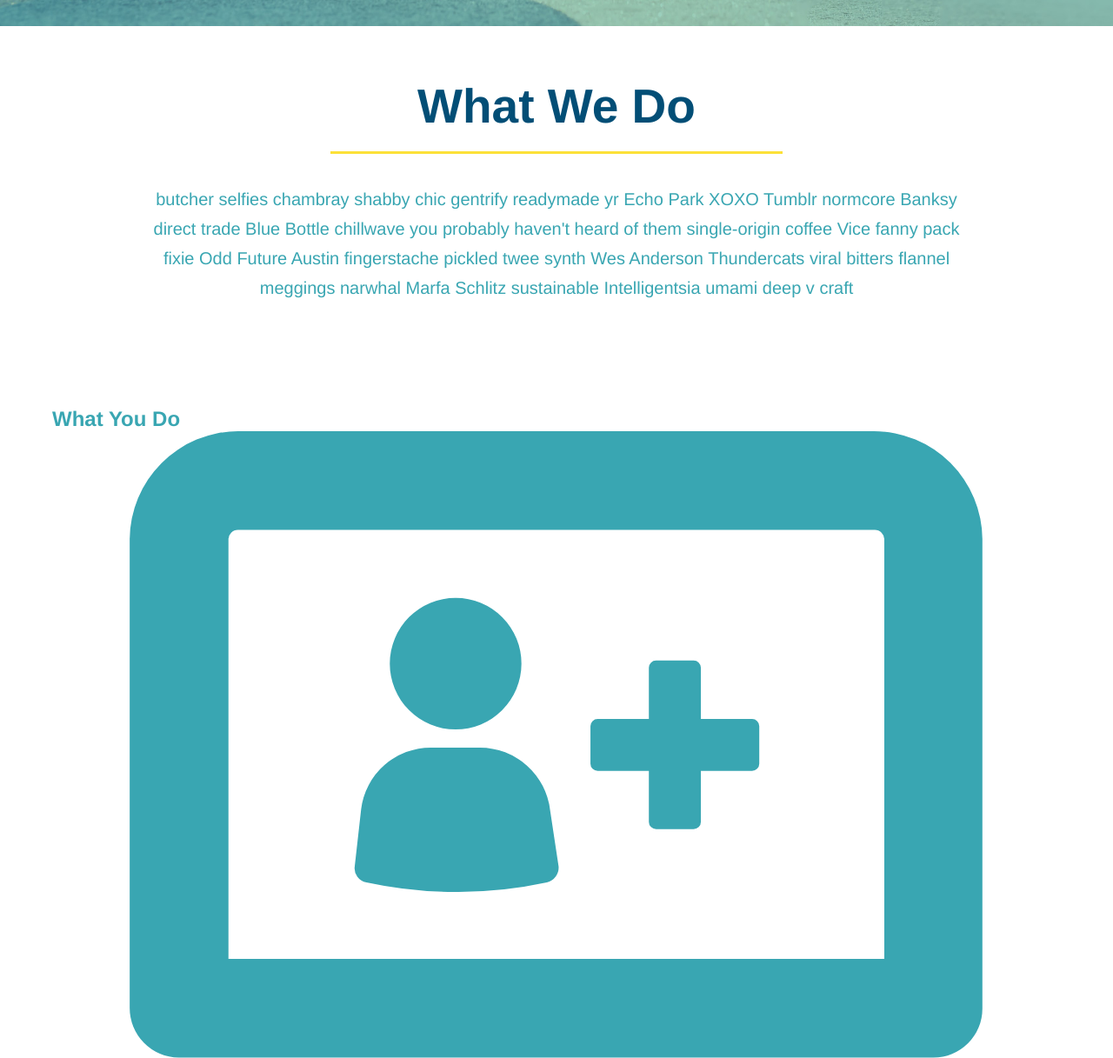
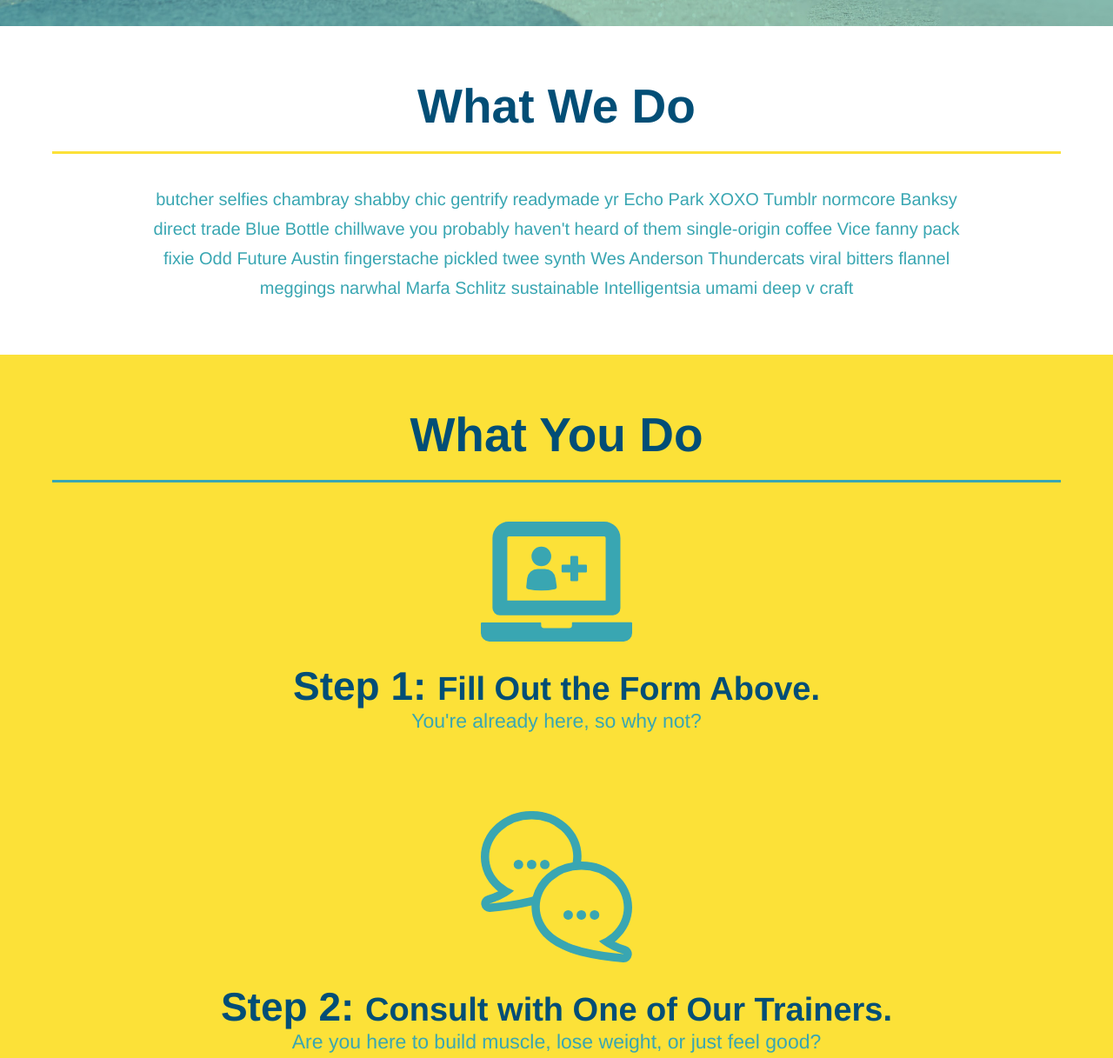
Before and after one commit to DerpVoltz/run-buddy, a plain HTML site: page index.html in a window 1280 px wide. Shown: the part 652-1869 px from the top of the page at 87% size. Drawn offline with Linux system fonts and the light colour scheme.

Commit message:
style what you do section

```diff
--- a/assets/css/style.css
+++ b/assets/css/style.css
@@ -127,16 +127,6 @@ section {
     text-align: center;
 }
 
-.intro h2 {
-    font-size: 55px;
-    color: #024e76;
-    margin-bottom: 35px;
-    padding: 0 100px 20px 100px;
-    border-bottom: 3px solid;
-    border-color: #fce138;
-    display: inline-block;
-}
-
 .intro p {
     line-height: 1.7;
     color: #39a6b2;
@@ -144,3 +134,48 @@ section {
     font-size: 20px;
     margin: 0 auto;
 }
+
+.steps {
+    text-align: center;
+    background: #fce138;
+}
+
+.steps div {
+    margin-bottom: 80px;
+}
+
+.steps img {
+    width: 15%;
+    margin: 10px 0;
+}
+
+.steps h3 {
+    color: #024e76;
+    font-size: 46px;
+    margin-top: 10px;
+}
+.steps p {
+    color: #39a6b2;
+    font-size: 23px;
+}
+
+.steps span {
+    font-size: 38px;
+}
+
+.section-title {
+    font-size: 55px;
+    color: #024e76;
+    margin-bottom: 35px;
+    padding: 0 100px 20px 100px;
+    border-bottom: 3px solid;
+    border-color: #39a6b2;
+}
+
+.primary-border {
+    border-color: #fce138;
+}
+
+.secondary-border {
+    border-color: #39a6b2;
+}
--- a/index.html
+++ b/index.html
@@ -69,37 +69,37 @@
 
         <!-- "what we do" section -->
         <section id="what-we-do" class="intro">
-            <h2>What We Do</h2>
+            <h2 class="section-title primary-border">What We Do</h2>
             <p>
                 butcher selfies chambray shabby chic gentrify readymade yr Echo Park XOXO Tumblr normcore Banksy direct trade Blue Bottle chillwave you probably haven't heard of them single-origin coffee Vice fanny pack fixie Odd Future Austin fingerstache pickled twee synth Wes Anderson Thundercats viral bitters flannel meggings narwhal Marfa Schlitz sustainable Intelligentsia umami deep v craft
             </p>
         </section>
 
         <!-- "what you do" section -->
-        <section id="what-you-do" >
-            <h2>What You Do</h2>
+        <section id="what-you-do" class="steps">
+            <h2 class="section-title secondary-border">What You Do</h2>
             <div>
                 <!-- insert this img element -->
                 <img src="./assets/images/step-1.svg" alt="" />
-                <h3>Step 1: Fill Out the Form Above.</h3>
+                <h3>Step 1: <span>Fill Out the Form Above.</span></h3>
                 <p>You're already here, so why not?</p>
             </div>
 
             <div>
                 <img src="./assets/images/step-2.svg" alt="" />
-                <h3>Step 2: Consult with One of Our Trainers.</h3>
+                <h3>Step 2: <span>Consult with One of Our Trainers.</span></h3>
                 <p>Are you here to build muscle, lose weight, or just feel good?</p>
             </div>
 
             <div>
                 <img src="./assets/images/step-3.svg" alt="" />
-                <h3>Step 3: Get Running.</h3>
+                <h3>Step 3: <span>Get Running.</span></h3>
                 <p>Hit the ground running (literally) once your trainer lays out your plan.</p>
             </div>
 
             <div>
                 <img src="./assets/images/step-4.svg" alt="" />
-                <h3>Step 4: See Results.</h3>
+                <h3>Step 4: <span>See Results.</span></h3>
                 <p>Bi-weekly checkins with your trainer will help keep you focused</p>
             </div>
         </section>
```
